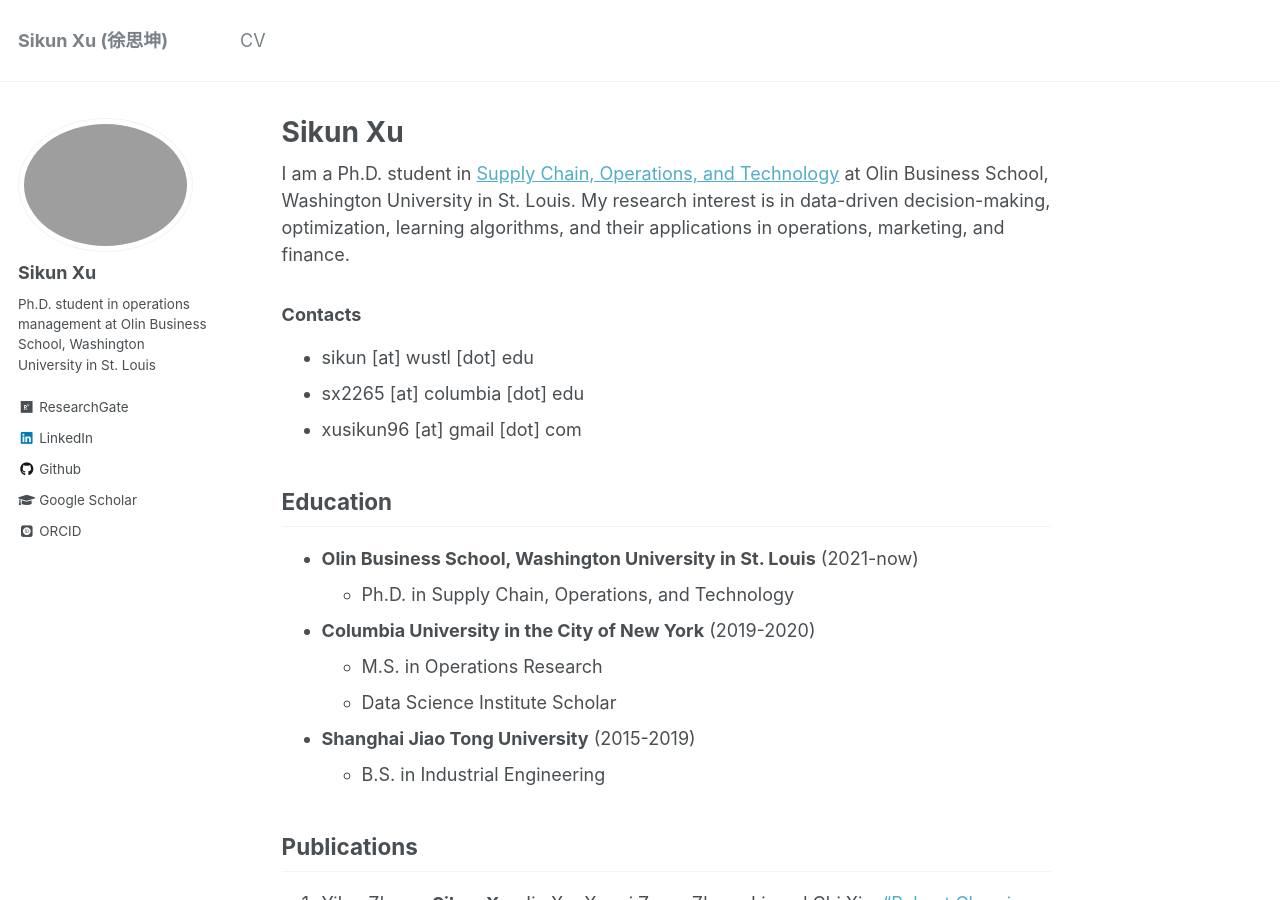
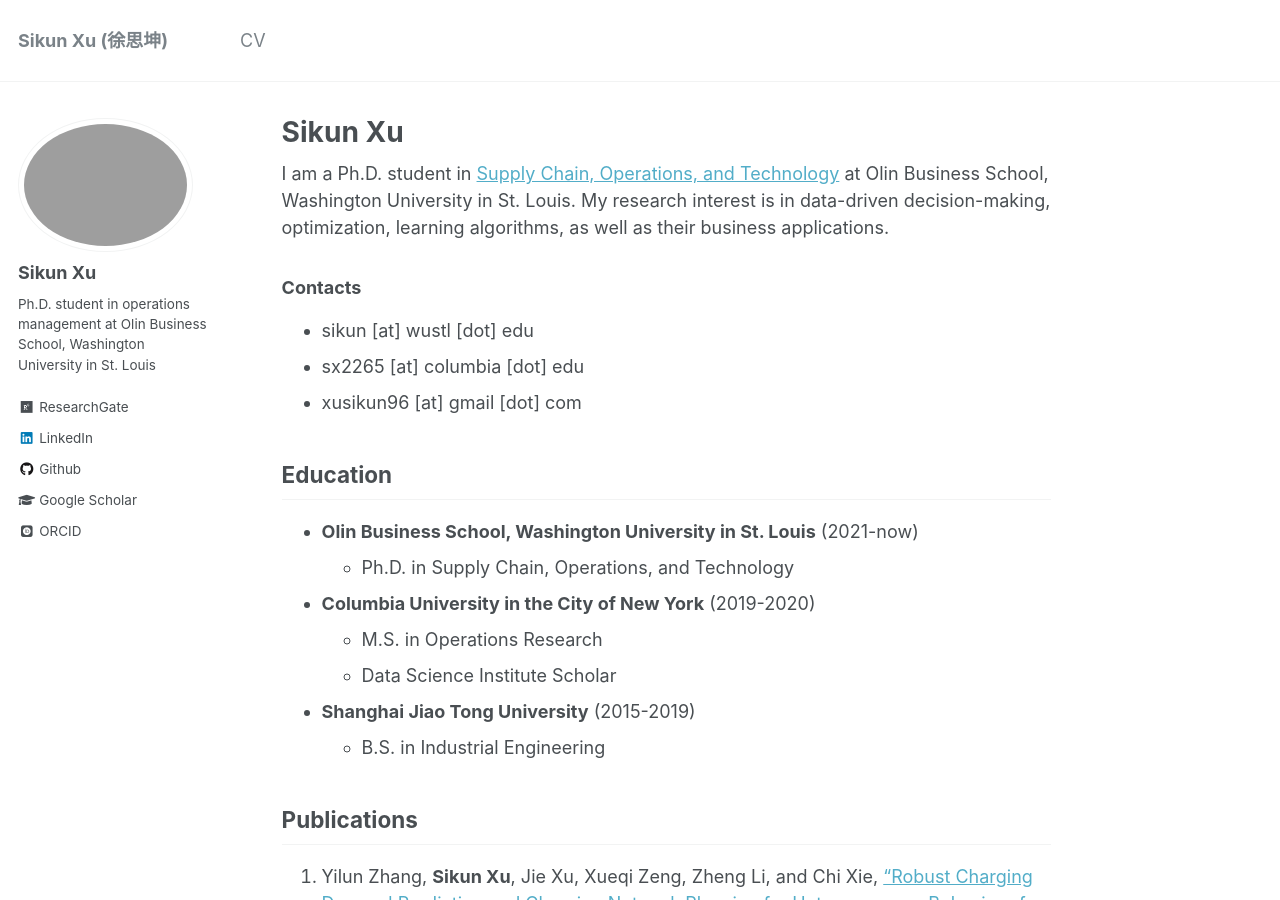
Before and after one commit to iamsikun/iamsikun.github.io, a Jekyll site: the page built from _pages/about.md, in a window 1280 px wide and 900 px high. Built offline with Jekyll 4.4.1, drawn with Linux system fonts in a browser that asks for light colours; some web fonts are replaced.

Commit message:
Updated intro

```diff
--- a/_pages/about.md
+++ b/_pages/about.md
@@ -9,7 +9,7 @@ redirect_from:
 ---
 
 
-I am a Ph.D. student in [Supply Chain, Operations, and Technology](https://olin.wustl.edu/EN-US/academic-programs/PhD/Pages/PhdDetail.aspx?username=sikun) at Olin Business School, Washington University in St. Louis. My research interest is in data-driven decision-making, optimization, learning algorithms, and their applications in operations, marketing, and finance.
+I am a Ph.D. student in [Supply Chain, Operations, and Technology](https://olin.wustl.edu/EN-US/academic-programs/PhD/Pages/PhdDetail.aspx?username=sikun) at Olin Business School, Washington University in St. Louis. My research interest is in data-driven decision-making, optimization, learning algorithms, as well as their business applications.
 
 ### Contacts
 * sikun [at] wustl [dot] edu
```
